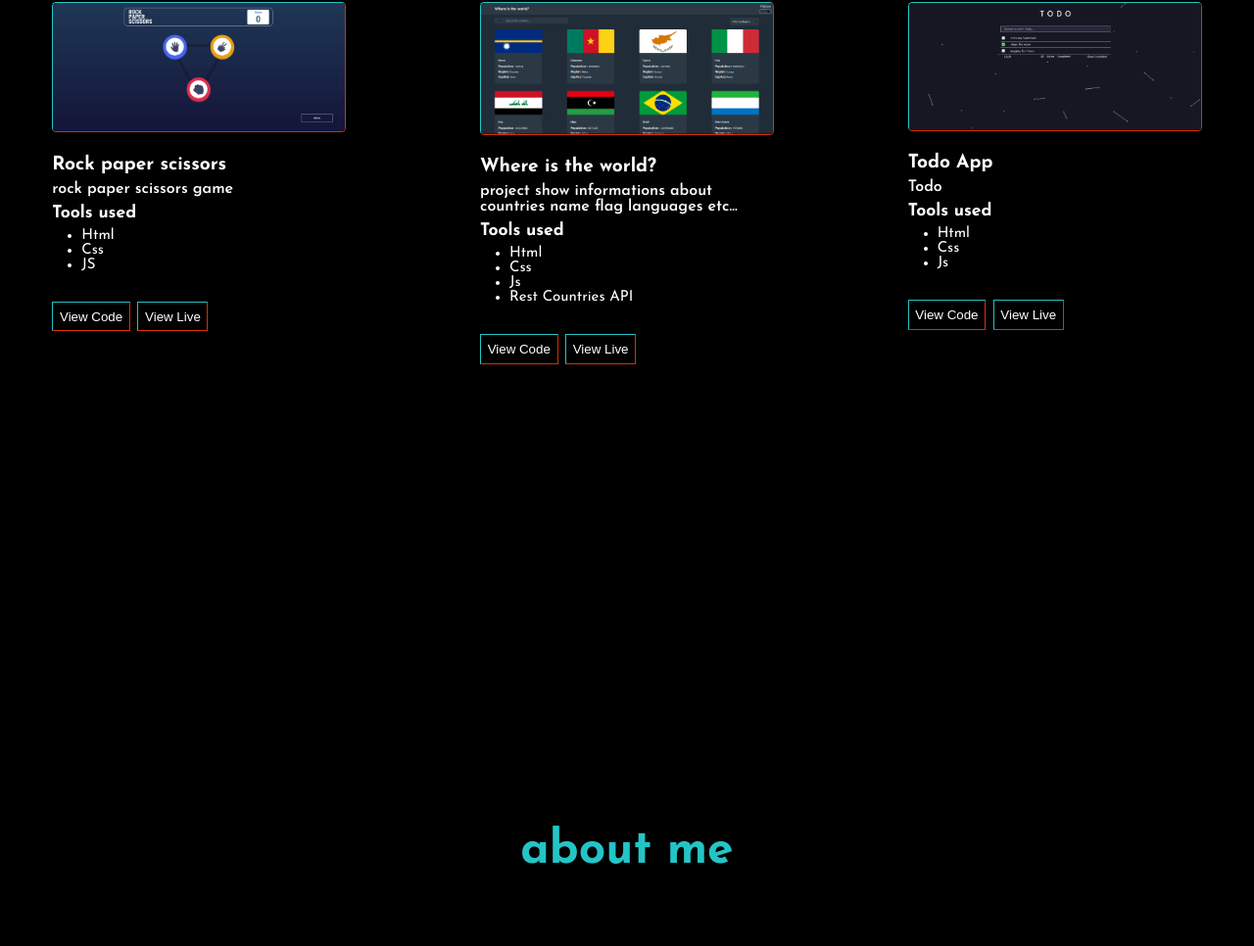
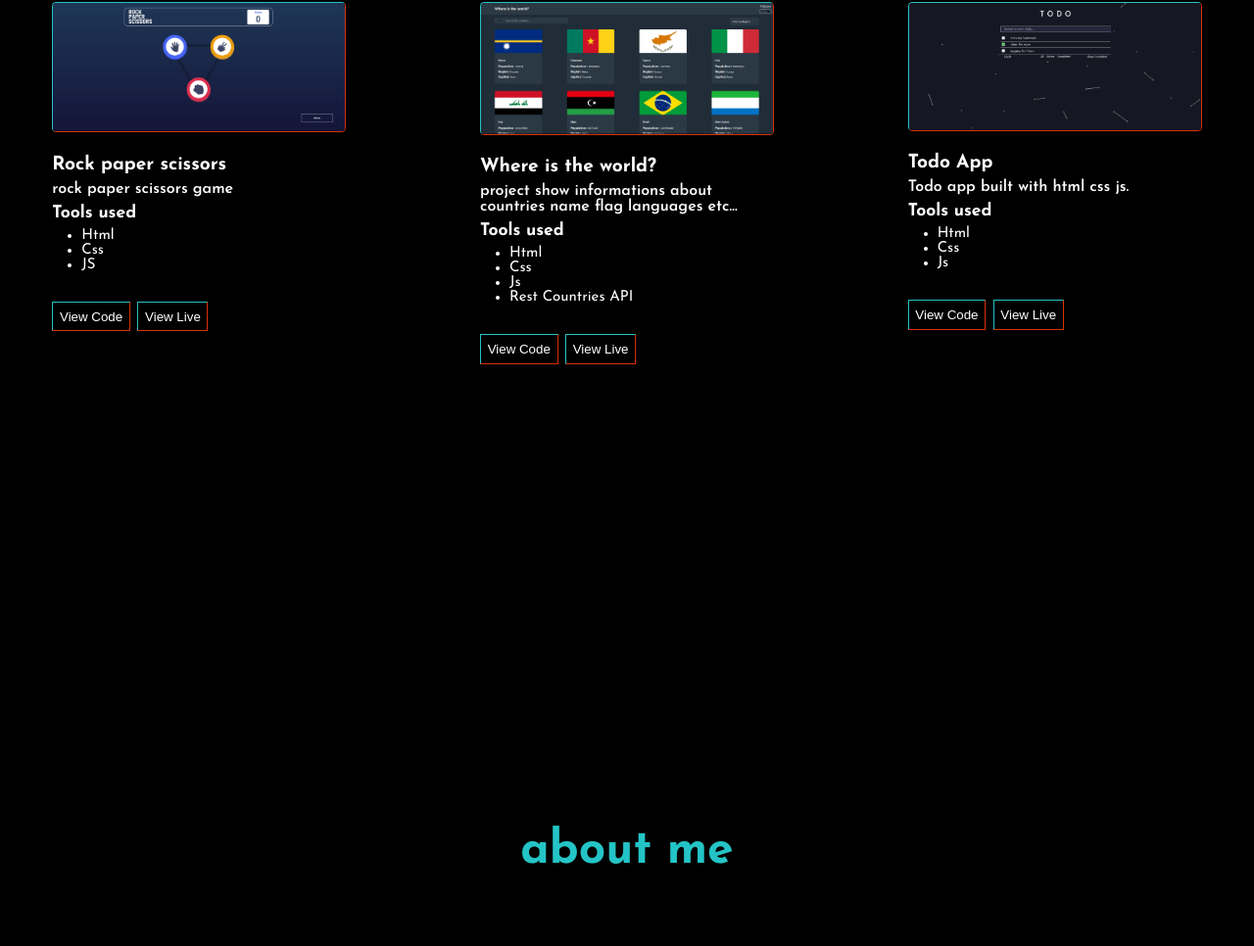
Before and after one commit to AhmadHazm/portfolio, a plain HTML site: page index.html in a window 1280 px wide. Shown: the part 1001-1967 px from the top of the page at 98% size. Drawn offline with Linux system fonts and the light colour scheme.

Commit message:
adding mroe info about the todo project

```diff
--- a/index.html
+++ b/index.html
@@ -113,7 +113,7 @@
                         <img class="projectImg mouseBiger" src="./imges/todoAppimg.png" alt="project img">
                         <div class="projectInfo">
                             <h2 class="projectTitle">Todo App</h2>
-                            <p class="projectDesc">Todo </p>
+                            <p class="projectDesc">Todo app built with html css js.</p>
 
                             <h3>Tools used</h3>
                             <ul class="projectTools">
```
